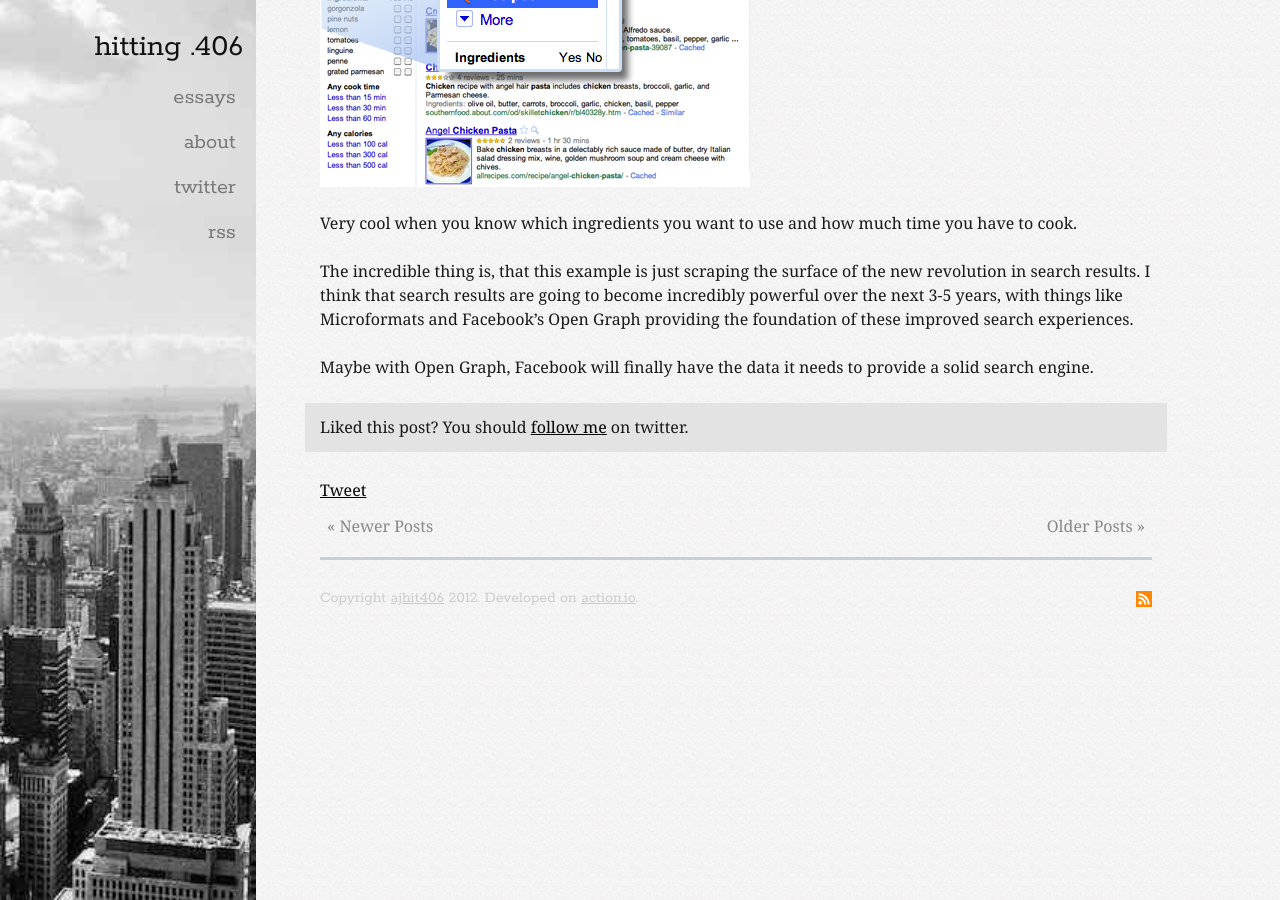
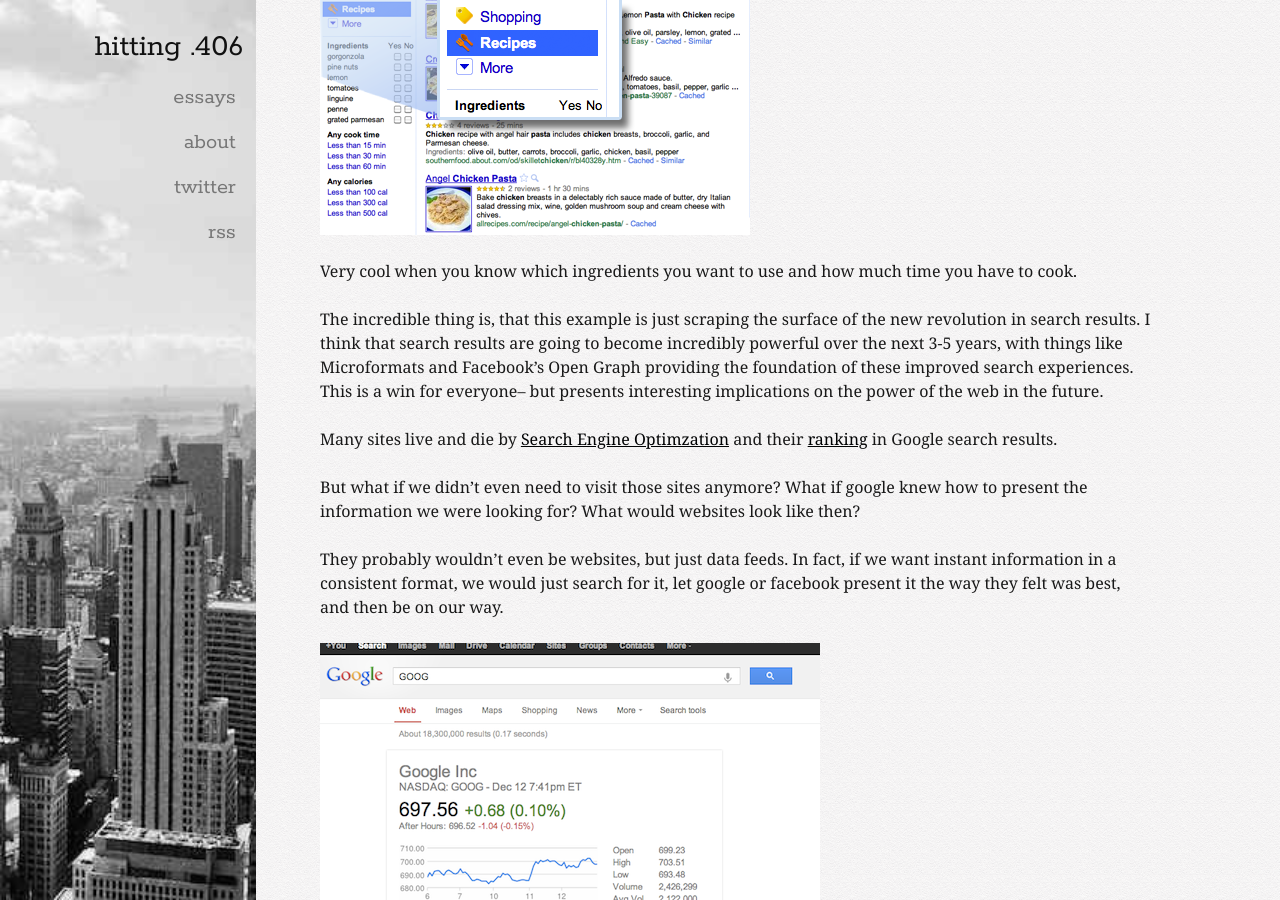
Before and after one commit to ajhit406/ajhit406.github.io, a Jekyll site: the page built from _posts/2012-06-08-intent-driven-design.md, in a window 1280 px wide and 900 px high, scrolled down 1428 px. Built offline with Jekyll 4.4.1, drawn with Linux system fonts in a browser that asks for light colours; Markdown is read by kramdown in place of the engine named in the settings; comment, search, counter and statistics services are not loaded; some of the changed text lies outside the part shown.

Commit message:
just adding google finance example to microformats post

```diff
--- a/_posts/2012-06-08-intent-driven-design.md
+++ b/_posts/2012-06-08-intent-driven-design.md
@@ -3,9 +3,9 @@
 title: Intent Driven Design
 ---
 
-I used to be a URL fanatic. I used to type every web address I visited letter by letter. I used to yell at my parents for opening Yahoo and searching for "Hotmail".
+I used to be a URL fanatic. I used to type every web address I visited letter by letter. I used to yell at my parents for opening Yahoo and searching for "Hotmail" in the big search box instead of just typing "www.hotmail.com".
 
-These days, with Chrome's integration of search into the address bar, I've found that I'm pretty damn lazy. When I want to visit Facebook, I hit **CMD+L**, type **"fa.."** and hit enter. Then I click the first Facebook link in the search results. It's faster. If I wanted to, I could default the address bar search to use "I'm feeling lucky" searches and drop me right at the first result without any clicking. Then I'd be *really* lazy.
+These days, with Chrome's integration of search into the address bar, I've found that I'm pretty damn lazy. When I want to visit Facebook, I hit **CMD+L**, type **"fa.."** and hit enter. Then I click the first Facebook link in the search results. It's faster. If I wanted to, I could default the address bar search to use "I'm feeling lucky" searches and drop me right at the first result without any clicking. Then I'd be *really* lazy. But Google optimized Chrome because they realized something in their research on user behavior:
 
 ## People don't use [address bars](http://en.wikipedia.org/wiki/Address_bar).
 
@@ -34,6 +34,12 @@
 
 Very cool when you know which ingredients you want to use and how much time you have to cook.
 
-The incredible thing is, that this example is just scraping the surface of the new revolution in search results. I think that search results are going to become incredibly powerful over the next 3-5 years, with things like Microformats and Facebook's Open Graph providing the foundation of these improved search experiences.
+The incredible thing is, that this example is just scraping the surface of the new revolution in search results. I think that search results are going to become incredibly powerful over the next 3-5 years, with things like Microformats and Facebook's Open Graph providing the foundation of these improved search experiences. This is a win for everyone-- but presents interesting implications on the power of the web in the future.
 
-Maybe with Open Graph, Facebook will finally have the data it needs to provide a solid search engine.
+Many sites live and die by [Search Engine Optimzation](http://en.wikipedia.org/wiki/Search_engine_optimization) and their [ranking](http://en.wikipedia.org/wiki/PageRank) in Google search results.
+
+But what if we didn't even need to visit those sites anymore?  What if google knew how to present the information we were looking for?  What would websites look like then?
+
+They probably wouldn't even be websites, but just data feeds. In fact, if we want instant information in a consistent format, we would just search for it, let google or facebook present it the way they felt was best, and then be on our way.
+
+![Google Finance: GOOG](/images/2012-06-08-goog.png)
```
Also changed, not shown: images/2012-06-08-goog.png (added).
